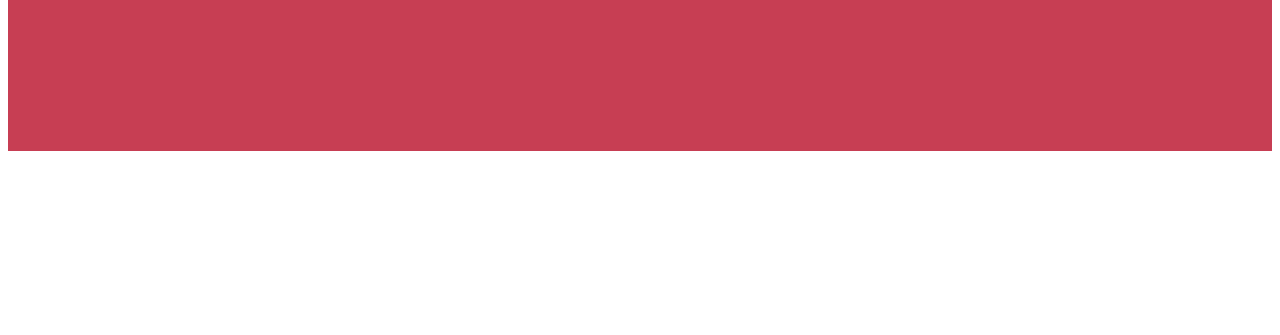
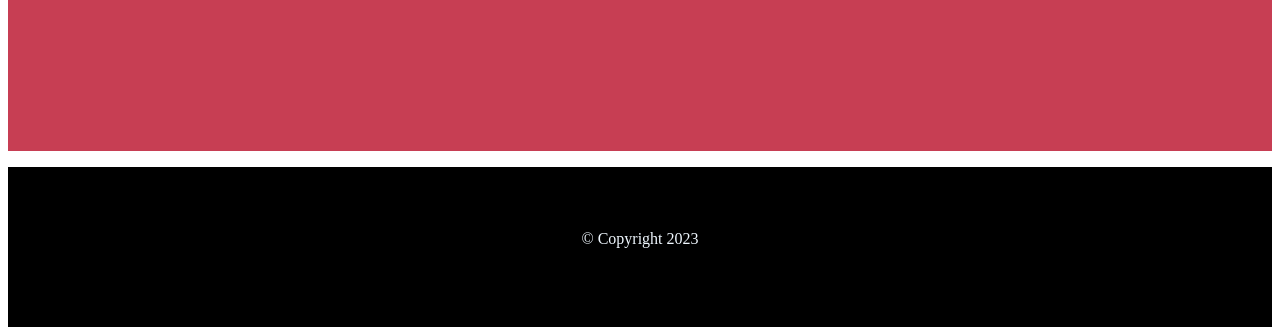
Before and after one commit to Wilmertjuntado/Semantic-Elements, a plain HTML site: page index.html in a window 1280 px wide. Shown: the part 1842-2177 px from the top of the page. Before the commit the page ends 2001 px from the top, so only its background shows below. Drawn offline with Linux system fonts and the light colour scheme.

Commit message:
Add Footer section

```diff
--- a/index.html
+++ b/index.html
@@ -116,6 +116,11 @@
 
     </main>
 
+    <!-- FOOTER -->
+    <footer style="text-align: center; background-color: black; color: aliceblue; height: 20vh;">
+        <p style="padding-top: 5%;">&copy; Copyright 2023</p>
+    </footer>
+
 
 
 </body>
```
